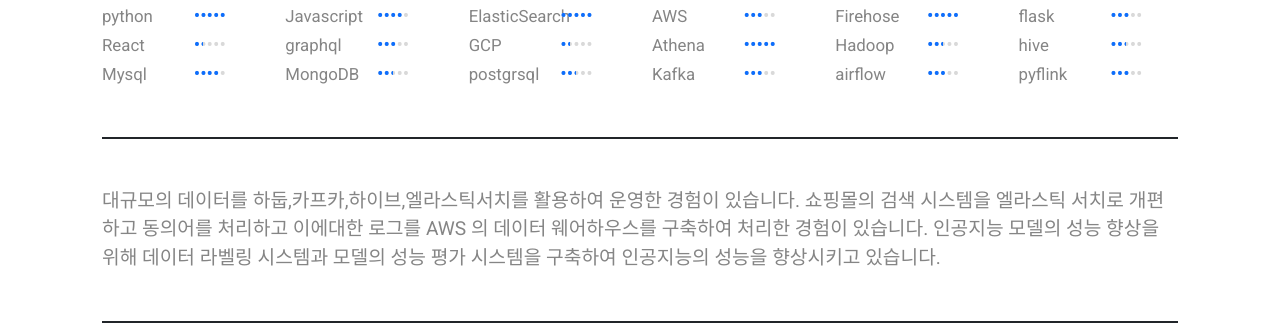
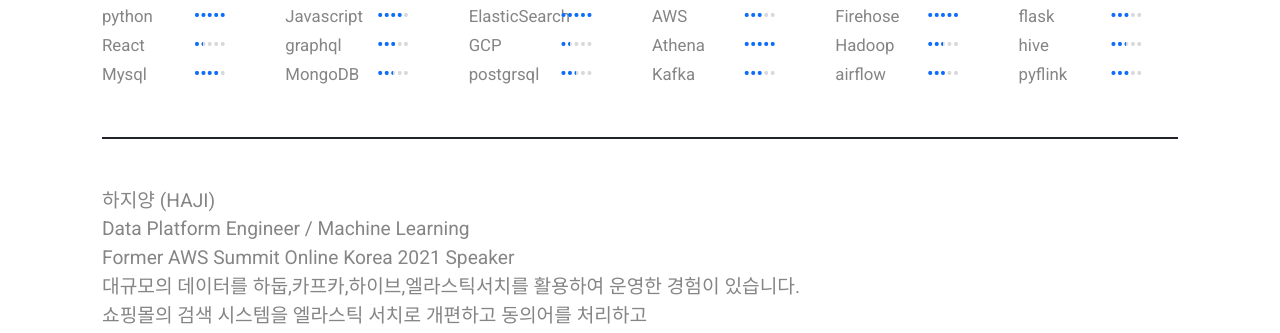
Before and after one commit to haji8-de/cv, a plain HTML site: page index.html in a window 1280 px wide. Shown: the part 464-797 px from the top of the page. Drawn offline with nearby package versions, Linux system fonts and the light colour scheme.

Commit message:
Deploying to gh-pages from @ haji8-de/cv@c8c5053b581cd4548a2dbe8c139cffc19964de45 🚀

```diff
--- a/index.html
+++ b/index.html
@@ -229,11 +229,14 @@
     </div>
 
     <div class="border-bottom border-2 border-print-0 border-dark mb-5 pb-5 pb-print-0 mb-print-1">
-        대규모의 데이터를 하둡,카프카,하이브,엘라스틱서치를 활용하여 운영한 경험이 있습니다.
-        쇼핑몰의 검색 시스템을 엘라스틱 서치로 개편하고 동의어를 처리하고
-        이에대한 로그를 AWS 의 데이터 웨어하우스를 구축하여 처리한 경험이 있습니다.
-        인공지능 모델의 성능 향상을 위해 데이터 라벨링 시스템과 모델의
-        성능 평가 시스템을 구축하여 인공지능의 성능을 향상시키고 있습니다.
+        하지양 (HAJI)  <br/>
+        Data Platform Engineer / Machine Learning  <br/>
+        Former AWS Summit Online Korea 2021 Speaker <br/>
+        대규모의 데이터를 하둡,카프카,하이브,엘라스틱서치를 활용하여 운영한 경험이 있습니다. <br/>
+        쇼핑몰의 검색 시스템을 엘라스틱 서치로 개편하고 동의어를 처리하고 <br/>
+        이에대한 로그를 AWS 의 데이터 웨어하우스를 구축하여 처리한 경험이 있습니다. <br/>
+        인공지능 모델의 성능 향상을 위해 데이터 라벨링 시스템과 모델의 <br/>
+        성능 평가 시스템을 구축하여 인공지능의 성능을 향상시키고 있습니다.<br/>
     </div>
 
     <div class="border-bottom border-2 border-print-0 border-dark mb-5 pb-5 pb-print-0 mb-print-1">
```
Also changed, not shown: 1 other file.
